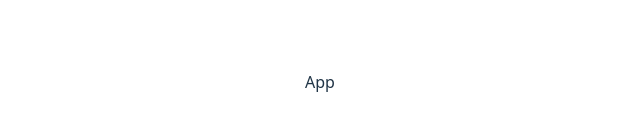
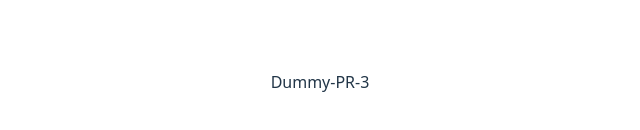
Before and after one commit to cozy-ito/auto-assign-test, a React (Vite) app: page / in a window 1280 px wide. Shown: the part 318-448 px from the top of the page, without its empty margins (320-960 px from the left). Built offline with nearby package versions, Linux system fonts and the light colour scheme.

Commit message:
feat(test) dummy pr

```diff
--- a/src/App.jsx
+++ b/src/App.jsx
@@ -1,7 +1,11 @@
 import "./App.css";
 
 function App() {
-  return <div>App</div>;
+  return (
+    <div>
+      <div>Dummy-PR-3</div>
+    </div>
+  );
 }
 
 export default App;
```
